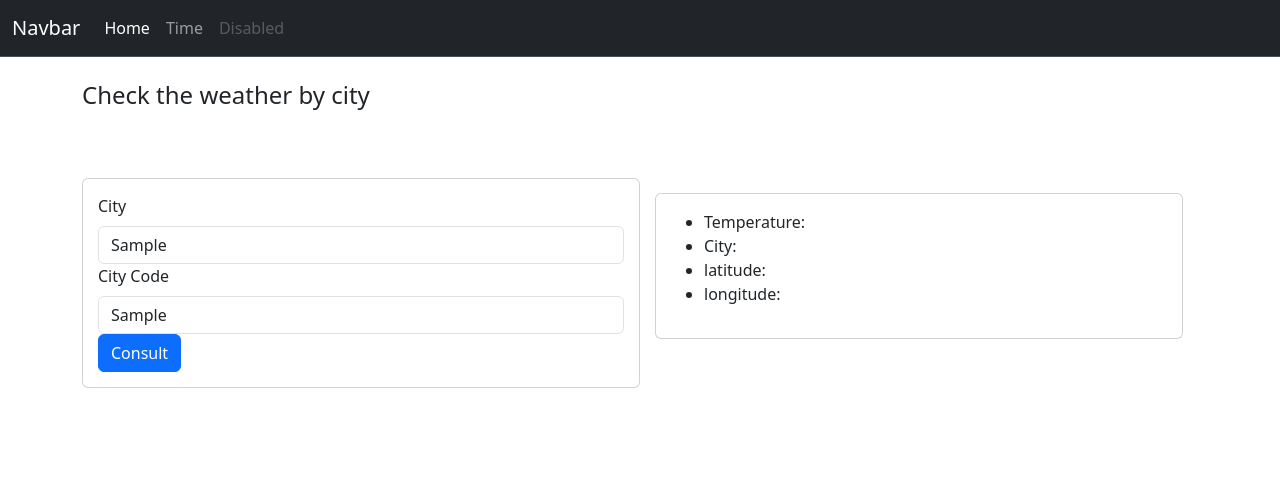
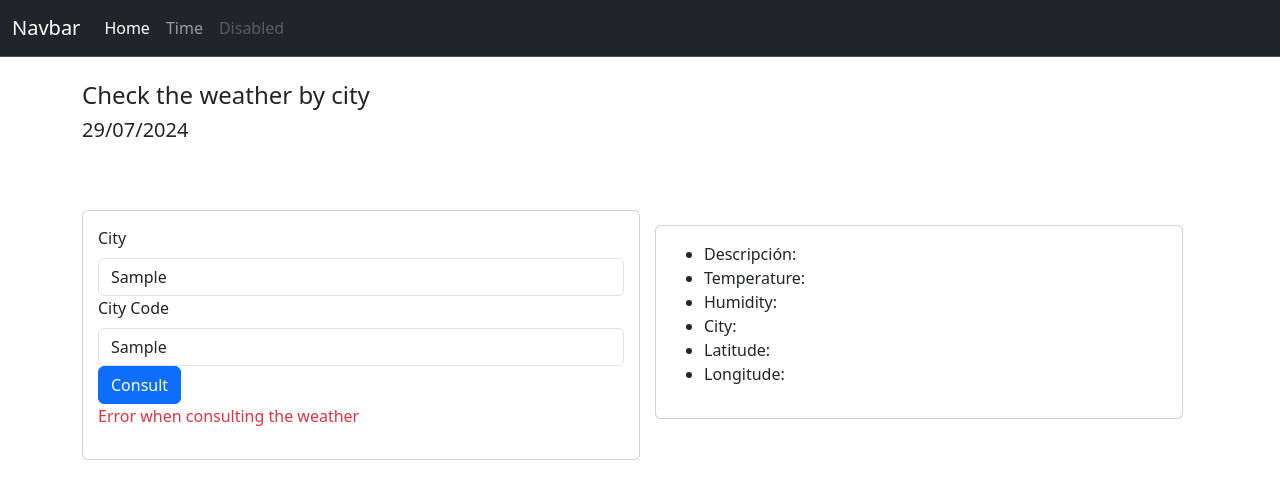
Before and after one commit to Gisl4/PrimerProyectoAngular, an Angular app: page /time in a window 1280 px wide. Both pictures are taken after typing "Sample", "Sample" into the empty fields and a click on the button "Consult". Shown: the top 498 px of the page. Built offline with nearby package versions, Linux system fonts and the light colour scheme; no server answers.

Commit message:
Services

```diff
--- a/src/app/components/time/time.component.html
+++ b/src/app/components/time/time.component.html
@@ -1,6 +1,7 @@
 <div class="container">
     <br>
     <h4>Check the weather by city</h4>
+    <h5>{{date | date: 'dd/MM/yyyy'}}</h5>
     <div class="col-lg-6 col-md-6 alignment card">
         <form [formGroup]="formulario" (ngSubmit)="consult()" >
             <div class="form-group">
@@ -15,15 +16,18 @@
             </div>
             <button type="submit" class="btn btn-primary">Consult</button>
         </form>
+        <p class="text-danger" *ngIf="showError">{{mensajeError}}</p>
     </div>
     <div class="col-lg-6 col-md-6 alignment">
         <div class="card">
             <div class="card-body">
                 <ul>
-                    <li>Temperature:</li>
-                    <li>City:</li>
-                    <li>latitude:</li>
-                    <li>longitude:</li>
+                    <li>Descripción: {{ description }}</li>
+                    <li>Temperature: {{ temperature }}</li>
+                    <li>Humidity: {{ humidity }}</li>
+                    <li>City: {{ name | uppercase }}</li>
+                    <li>Latitude: {{ latitude }}</li>
+                    <li>Longitude: {{longitude }}</li>
                 </ul>
             </div>
         </div>
--- a/src/app/components/time/time.component.ts
+++ b/src/app/components/time/time.component.ts
@@ -2,6 +2,7 @@ import { Component, OnInit } from '@angular/core';
 import { FormBuilder, FormGroup, Validators } from '@angular/forms';
 import { WeatherService } from '../../services/weather.service';
 import { UtilService } from '../../services/validations/util.service';
+import { error } from 'node:console';
 // import { ThrowStmt } from '@angular/compiler';
 
 @Component({
@@ -15,11 +16,13 @@ export class TimeComponent implements OnInit {
   weather: any;
   name: any;
   temperature: any;
-  Humidity: any;
+  humidity: any;
   latitude: any;
   longitude: any;
   description: any;
-  // showError: boolean;
+  showError: boolean = false;
+  mensajeError: string = "";
+  date = new Date();
 
   constructor(private fb: FormBuilder, private _weather: WeatherService, private _util: UtilService) {
     this.iniciaFormulario();
@@ -29,7 +32,6 @@ export class TimeComponent implements OnInit {
 
   }
 
-       /** Método para crear e iniciar un formulario **/
   iniciaFormulario() {
     this.formulario = this.fb.group({
       city: ['', [Validators.required, this._util.noMonterrey]],
@@ -40,10 +42,24 @@ export class TimeComponent implements OnInit {
   consult() {
     console.log("Formulario: ", this.formulario);
 
-    this._weather.getEstadoTiempo(this.formulario.get('city')?.value)
+    this._weather.getEstadoTiempo(this.formulario.get('city')?.value, this.formulario.get('code')?.value)
       .subscribe((respuesta: any) =>{
+        this.showError = false;
+        this.weather = respuesta;
+        this.name = this.weather.name;
+        this.temperature = this.weather.main.temp;
+        this.humidity = this.weather.main.humidity;
+        this.latitude = this.weather.coord.lat;
+        this.longitude = this.weather.coord.lon;
+        this.description = this.weather.weather[0].description;
+
         console.log("respuesta: ", respuesta);
-      })
+      },
+      (error:any) =>{
+        this.showError = true;
+        this.mensajeError = "Error when consulting the weather";
+      }
+    )
   }
 
 }
--- a/src/app/services/weather.service.ts
+++ b/src/app/services/weather.service.ts
@@ -12,8 +12,8 @@ export class WeatherService {
 
   constructor(private http: HttpClient) { }
 
-  getEstadoTiempo(city: string){
-    const url = `${ urlBase }?q=${city}&appid=${appId}`;
+  getEstadoTiempo(city: string, code: string){
+    const url = `${ urlBase }?q=${city},${ code }&appid=${appId}`;
     return this.http.get(url);
   }
 }
```
